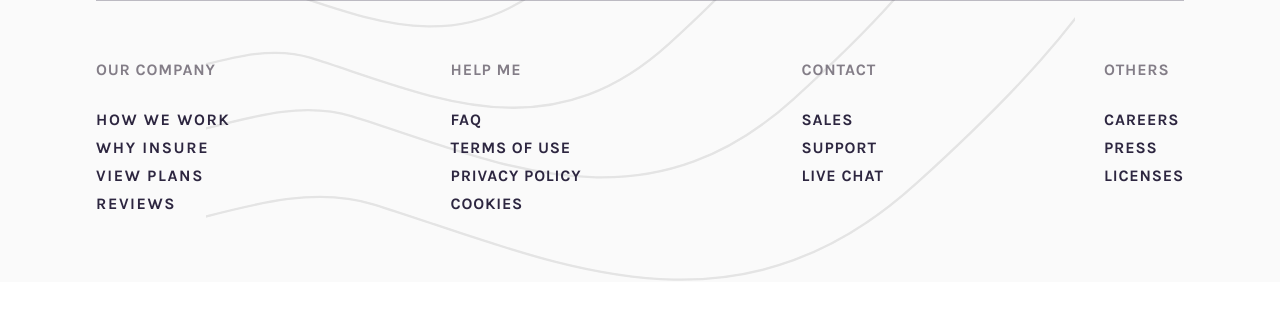
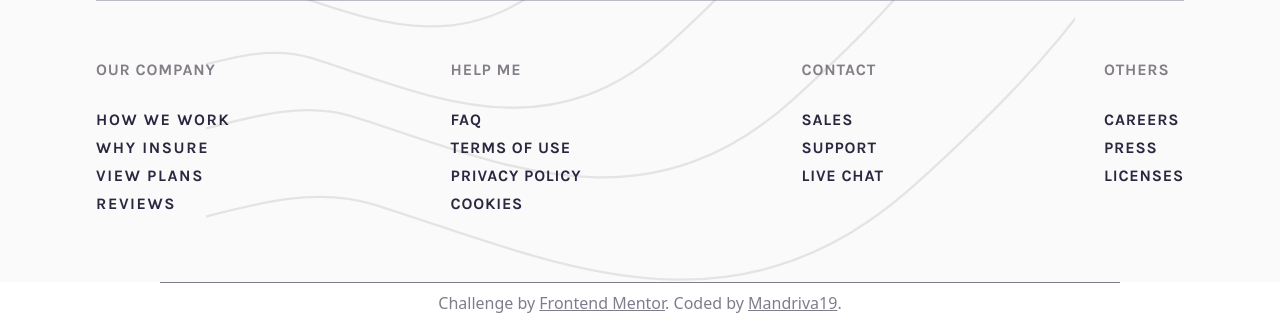
Before and after one commit to mandriva19/insure-landing-page, a website: page index.html in a window 1280 px wide. Shown: the part 1556-1879 px from the top of the page. Before the commit the page ends 1838 px from the top, so only its background shows below. Drawn offline with Linux system fonts and the light colour scheme.

Commit message:
...
added text below footer

```diff
--- a/index.html
+++ b/index.html
@@ -472,6 +472,25 @@
         </div>
       </div>
     </footer>
+    <div
+      class="attribution mx-auto w-9/12 border-t border-dark-violet px-2 py-2 text-center text-dark-violet opacity-60"
+    >
+      Challenge by
+      <a
+        class="text-dark-violet underline hover:opacity-70"
+        href="https://www.frontendmentor.io?ref=challenge"
+        target="_blank"
+        aria-label="go to external link, frontendmentor"
+        >Frontend Mentor</a
+      >. Coded by
+      <a
+        class="text-dark-violet underline hover:opacity-70"
+        href="https://github.com/mandriva19"
+        target="_blank"
+        aria-label="go to external link, mandriva19 github profile"
+        >Mandriva19</a
+      >.
+    </div>
     <!-- END footer -->
 
     <script src="./main.js"></script>
```
Also changed, not shown: dist/output.css.
